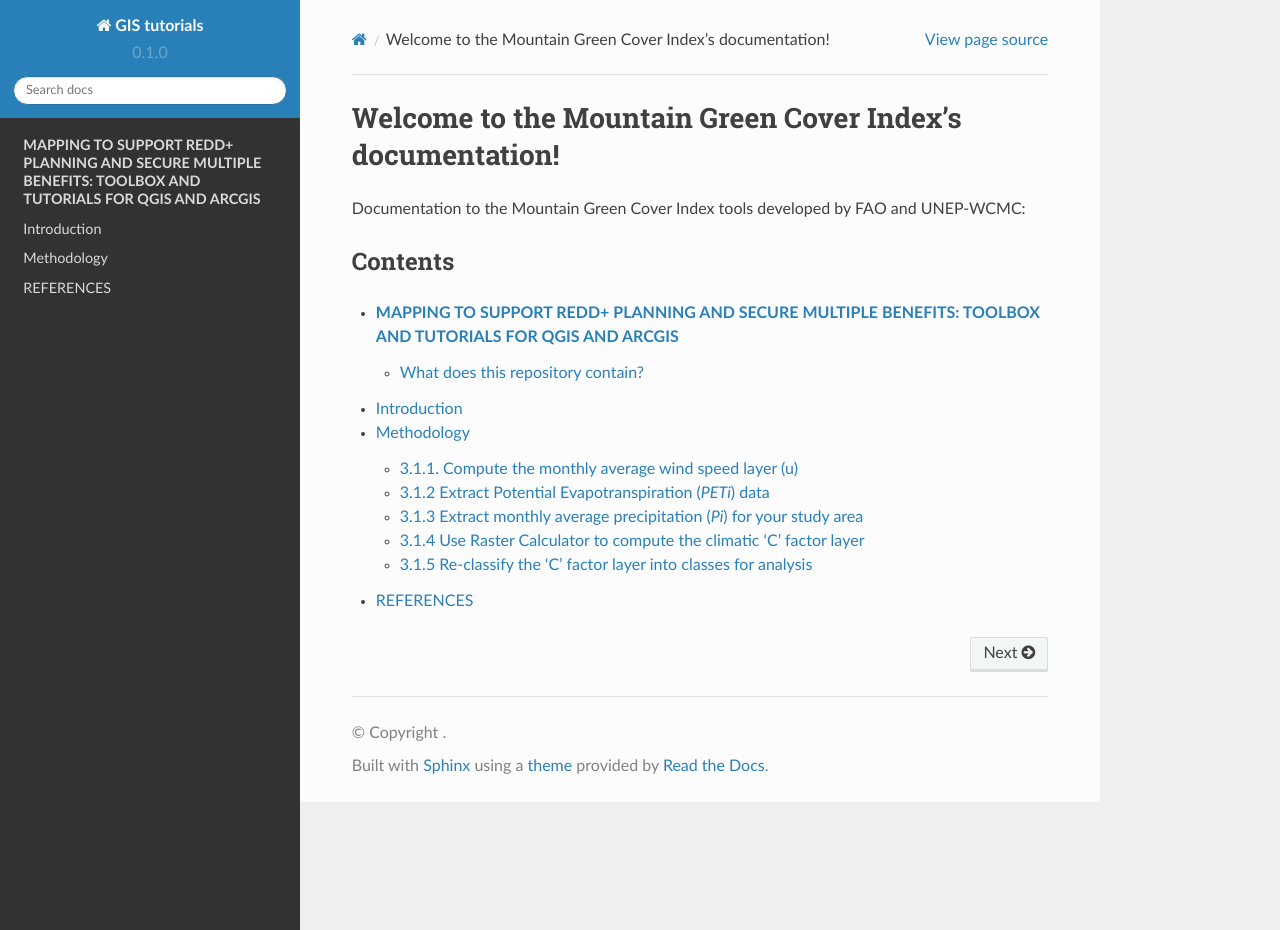
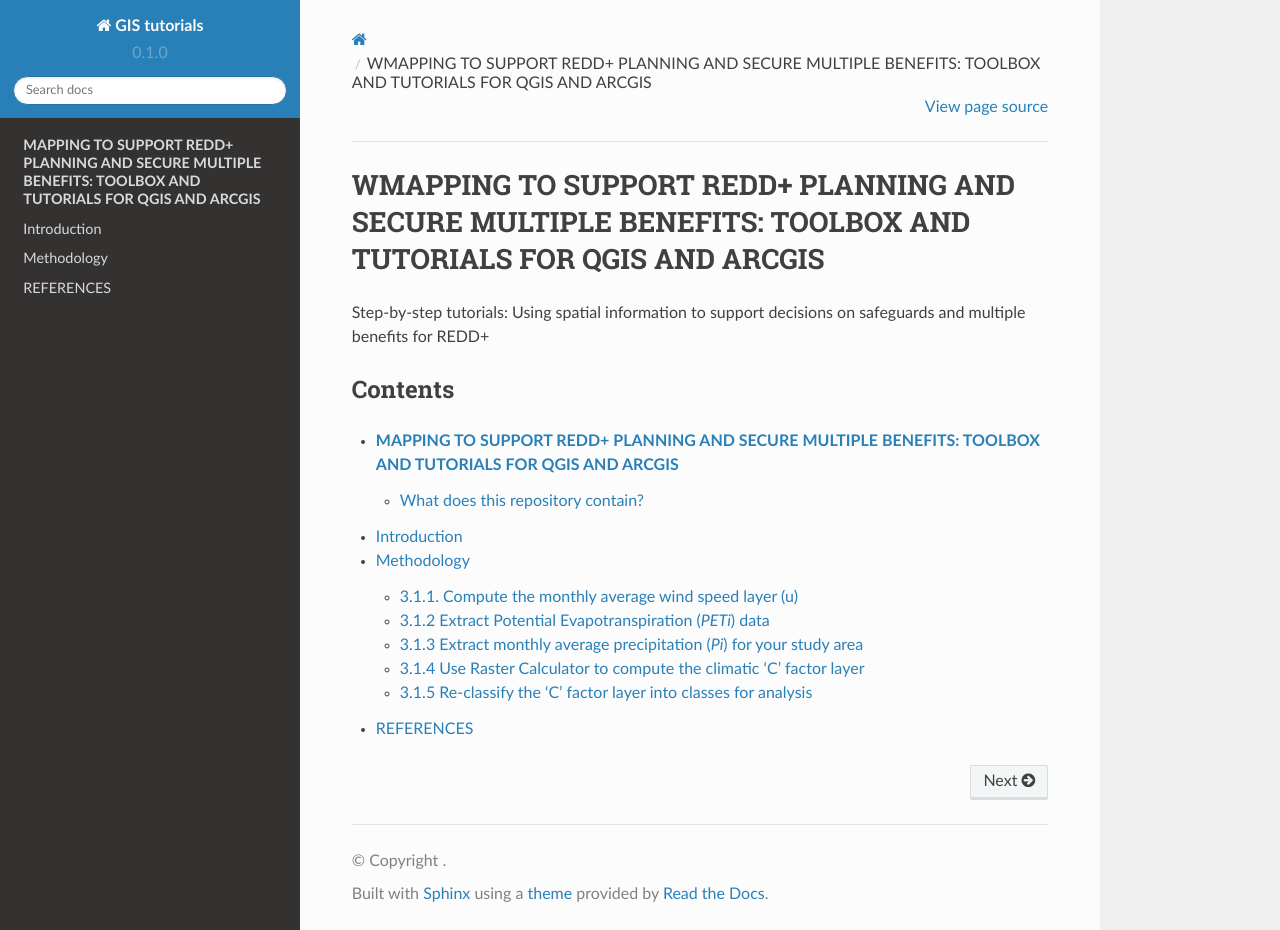
Before and after one commit to corinnar/GIS_tutorials, a Sphinx documentation site: the page built from docs/source/index.rst, in a window 1280 px wide and 930 px high. Built offline with Sphinx 7.4.7 and the Read the Docs theme 2.0.0, drawn with Linux system fonts in a browser that asks for light colours.

Commit message:
Update index.rst

```diff
--- a/docs/source/index.rst
+++ b/docs/source/index.rst
@@ -1,7 +1,7 @@
-Welcome to the Mountain Green Cover Index's documentation!
-==========================================================
+WMAPPING TO SUPPORT REDD+ PLANNING AND SECURE MULTIPLE BENEFITS: TOOLBOX AND TUTORIALS FOR QGIS AND ARCGIS
+==========================================================================================================
 
-Documentation to the Mountain Green Cover Index tools developed by FAO and UNEP-WCMC:
+Step-by-step tutorials: Using spatial information to support decisions on safeguards and multiple benefits for REDD+
 
 Contents
 --------
```
